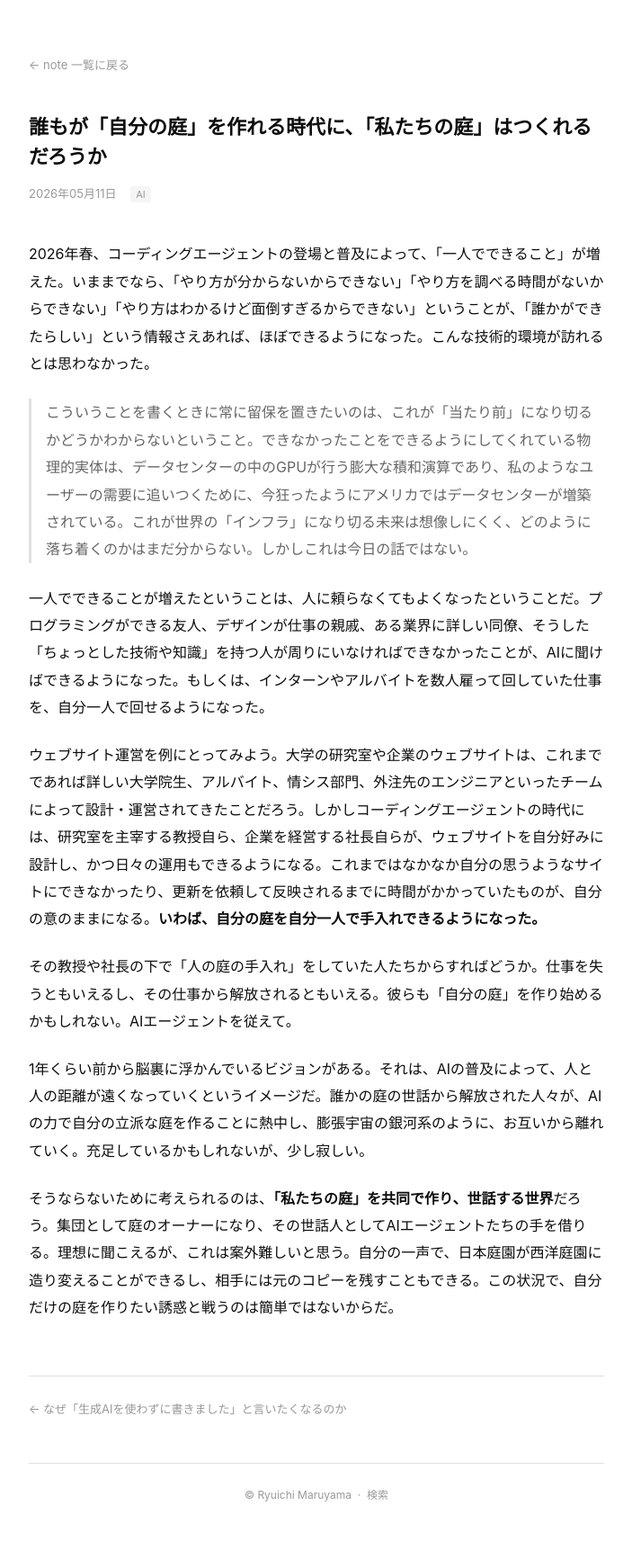
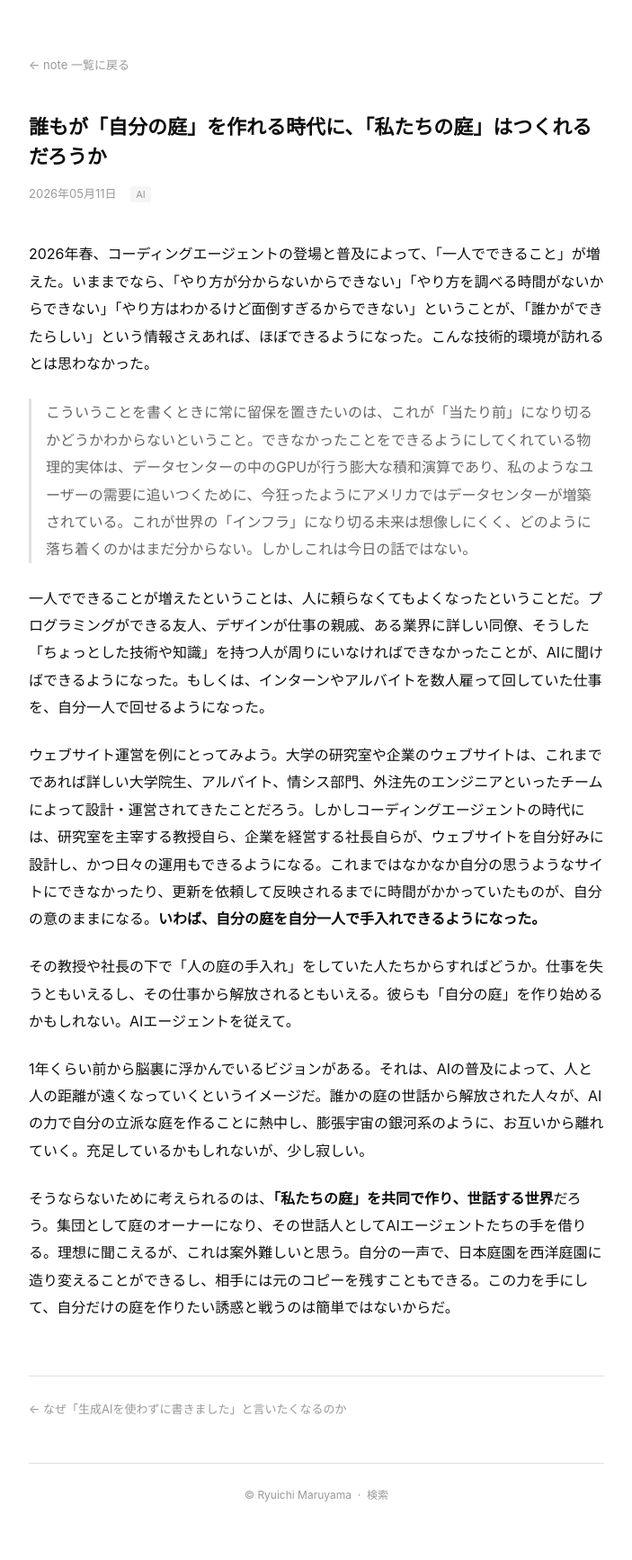
Before and after one commit to rmaruy3/rmaruy3.github.io, a Jekyll site: the page built from _note/2026-05-11-note.md, in a window 1280 px wide. Shown: the whole page at 90% size, without its empty margins (288-991 px from the left). Built offline with Jekyll 4.4.1, drawn with Linux system fonts in a browser that asks for light colours.

Commit message:
Update 2026-05-11-note.md

```diff
--- a/_note/2026-05-11-note.md
+++ b/_note/2026-05-11-note.md
@@ -19,4 +19,4 @@ tags:
 
 1年くらい前から脳裏に浮かんでいるビジョンがある。それは、AIの普及によって、人と人の距離が遠くなっていくというイメージだ。誰かの庭の世話から解放された人々が、AIの力で自分の立派な庭を作ることに熱中し、膨張宇宙の銀河系のように、お互いから離れていく。充足しているかもしれないが、少し寂しい。
 
-そうならないために考えられるのは、**「私たちの庭」を共同で作り、世話する世界**だろう。集団として庭のオーナーになり、その世話人としてAIエージェントたちの手を借りる。理想に聞こえるが、これは案外難しいと思う。自分の一声で、日本庭園が西洋庭園に造り変えることができるし、相手には元のコピーを残すこともできる。この状況で、自分だけの庭を作りたい誘惑と戦うのは簡単ではないからだ。
+そうならないために考えられるのは、**「私たちの庭」を共同で作り、世話する世界**だろう。集団として庭のオーナーになり、その世話人としてAIエージェントたちの手を借りる。理想に聞こえるが、これは案外難しいと思う。自分の一声で、日本庭園を西洋庭園に造り変えることができるし、相手には元のコピーを残すこともできる。この力を手にして、自分だけの庭を作りたい誘惑と戦うのは簡単ではないからだ。
```
